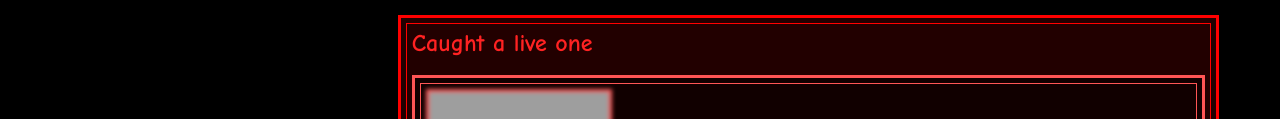
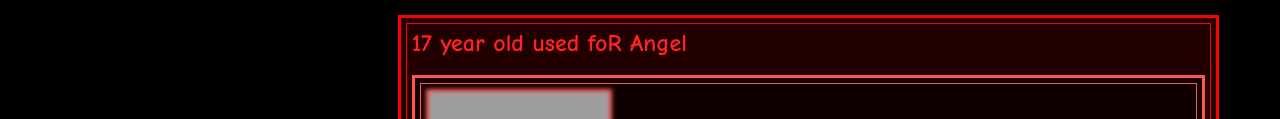
Before and after one commit to llamma07/konpara.xyz, a plain HTML site: page konpara_2nd page.html in a window 1280 px wide. Shown: the part 1332-1451 px from the top of the page. Drawn offline with Linux system fonts and the light colour scheme; grey boxes are pictures that could not be loaded.

Commit message:
fix regain

```diff
--- a/konpara_2nd page.html
+++ b/konpara_2nd page.html
@@ -203,7 +203,7 @@
         <table width="95%" border="3" cellpadding="5" cellspacing="5" bgcolor="#220000" bordercolor="#FF0000">
             <tr>
                 <td>
-                    <font face="Comic Sans MS" color="#FF2222" size="5"><b>Caught a live one</b></font>
+                    <font face="Comic Sans MS" color="#FF2222" size="5"><b>17 year old used foR Angel</b></font>
                     <br><br>
                     <table width="100%" border="3" cellpadding="5" cellspacing="5" bgcolor="#110000" bordercolor="#FF5555">
                         <tr>
```
Also changed, not shown: olivia-turner-page.html (+1 -1 lines).
